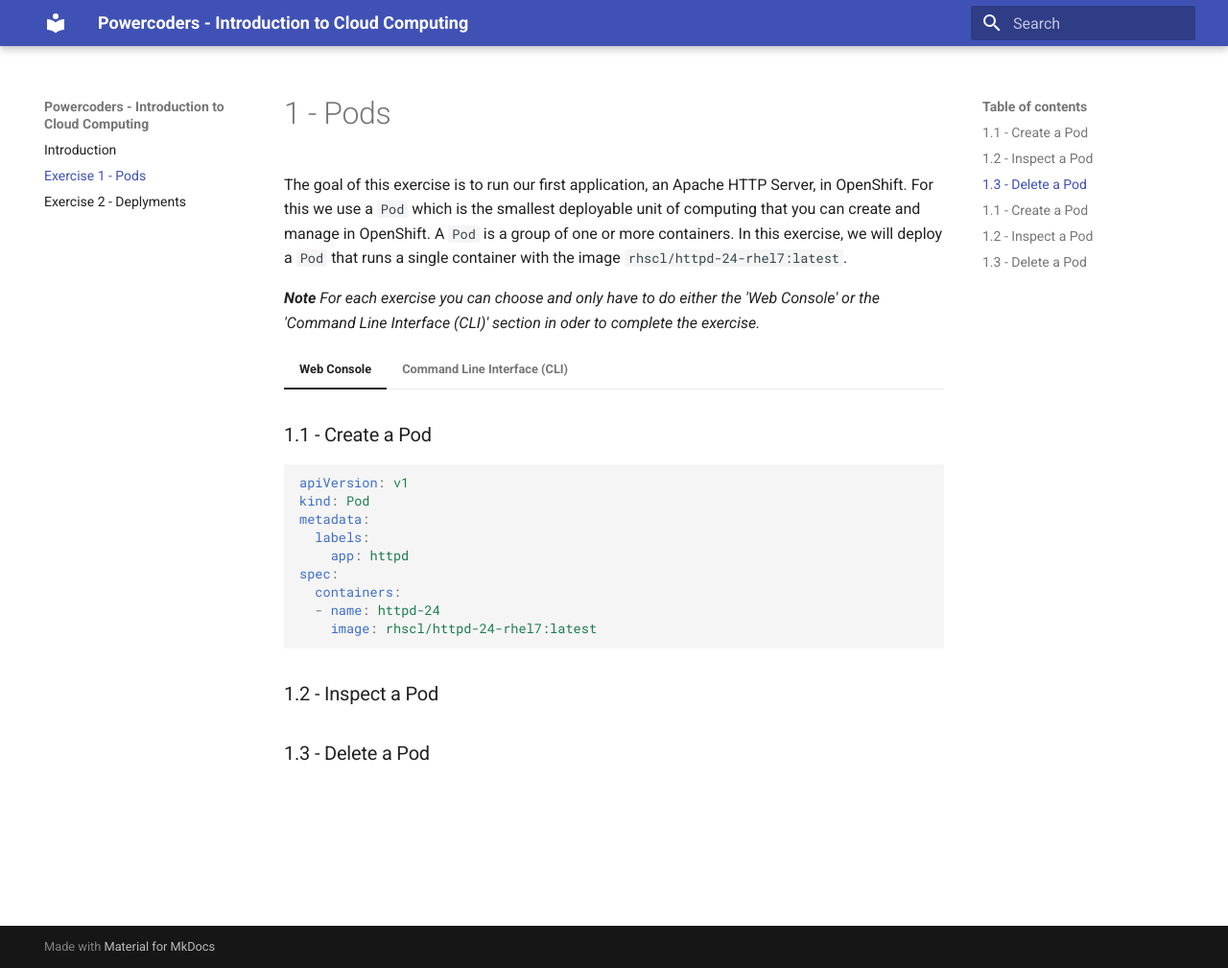
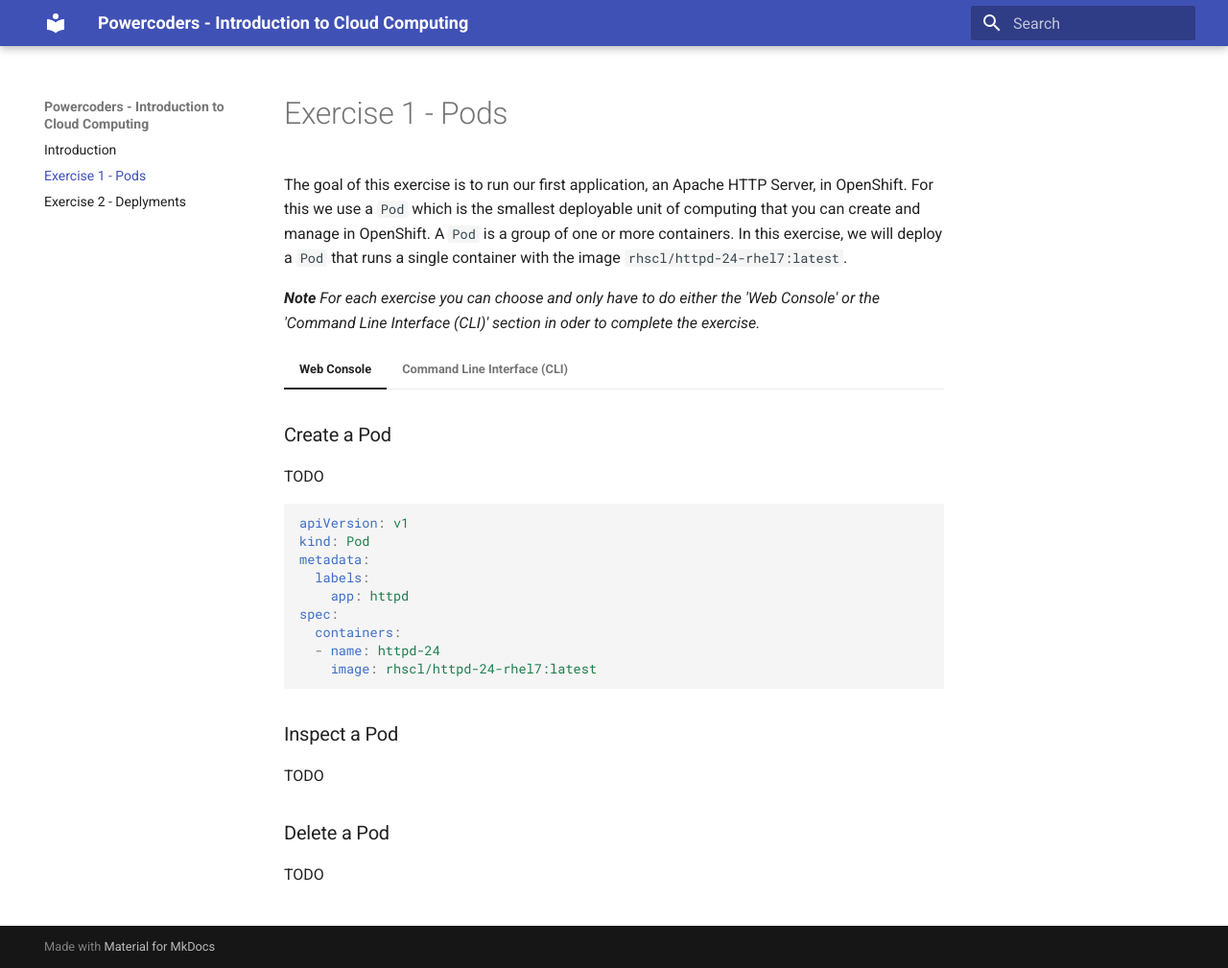
Before and after one commit to snorwin/powercoders, an MkDocs documentation site: the page built from docs/pod.md, in a window 1280 px wide and 1009 px high. Shown: the whole window at 96% size. Built offline with MkDocs 1.6.1 and Material for MkDocs 9.7.7, drawn with Linux system fonts in a browser that asks for light colours.

Commit message:
Add stuff

````diff
--- a/docs/pod.md
+++ b/docs/pod.md
@@ -1,4 +1,4 @@
-# 1 - Pods
+# Exercise 1 - Pods
 The goal of this exercise is to run our first application, an Apache HTTP Server, in OpenShift.
 For this we use a `Pod` which is the smallest deployable unit of computing that you can create
 and manage in OpenShift. A `Pod` is a group of one or more containers. In this exercise, we will
@@ -8,7 +8,8 @@
 Interface (CLI)' section in oder to complete the exercise._
 
 === "Web Console"
-    ### 1.1 - Create a Pod
+    ### Create a Pod
+    TODO
     ```yaml
     apiVersion: v1
     kind: Pod
@@ -21,11 +22,14 @@
         image: rhscl/httpd-24-rhel7:latest
     ```
 
-    ### 1.2 - Inspect a Pod
-    ### 1.3 - Delete a Pod
+    ### Inspect a Pod
+    TODO
+
+    ### Delete a Pod
+    TODO
 
 === "Command Line Interface (CLI)"
-    ### 1.1 - Create a Pod
+    ### Create a Pod
     1. At the beginning of the exercise make sure that you are in your project context.
         ```
         oc project <project name>
@@ -56,7 +60,7 @@
         pod/httpd created
         ```
 
-    ### 1.2 - Inspect a Pod
+    ### Inspect a Pod
     1. Let's verify the state of the `Pod` that you have created using `oc get`.
         ```
         oc get pods
@@ -78,7 +82,7 @@
         ```
     4. Also check the [1.2 - Inspect a Pod](#12---inspect-a-pod) section for the WebConsole.
 
-    ### 1.3 - Delete a Pod
+    ### Delete a Pod
     1. You won't need the `Pod` in the following exercises, therefore clean up your project.
         ```
         oc delete pod <pod name>
--- a/mkdocs.yml
+++ b/mkdocs.yml
@@ -12,3 +12,5 @@
   - pymdownx.smartsymbols
   - pymdownx.superfences
   - pymdownx.tabbed
+  - toc:
+      toc_depth: 2
````
